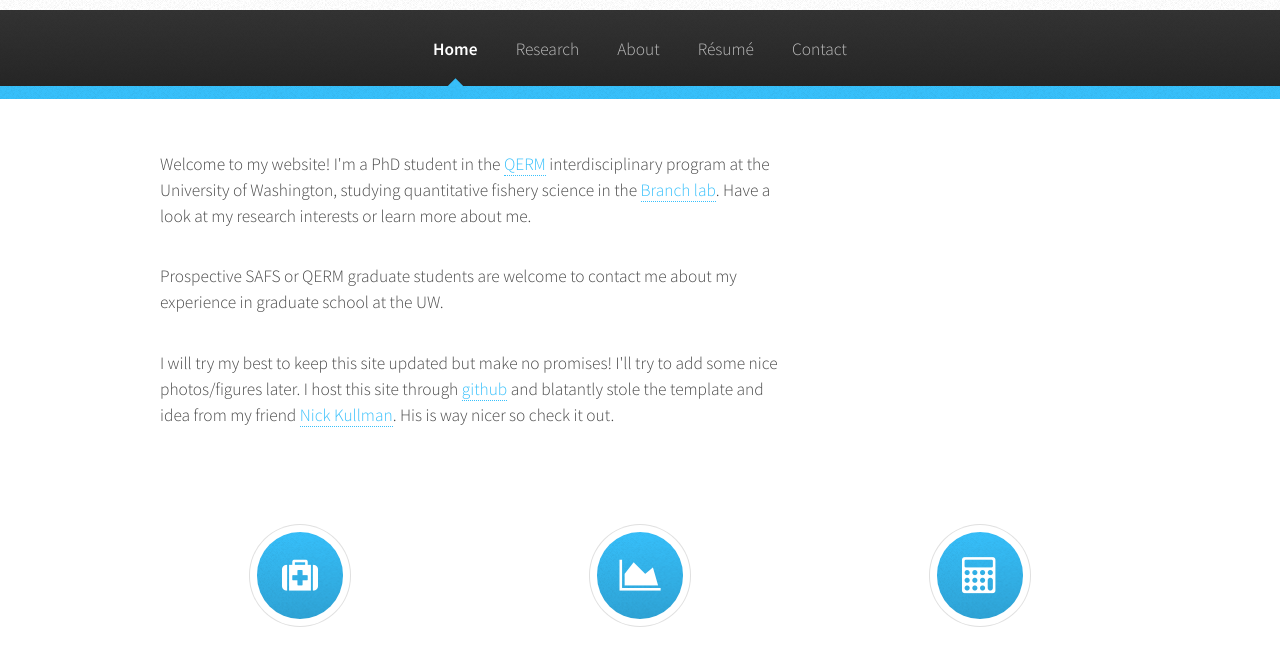
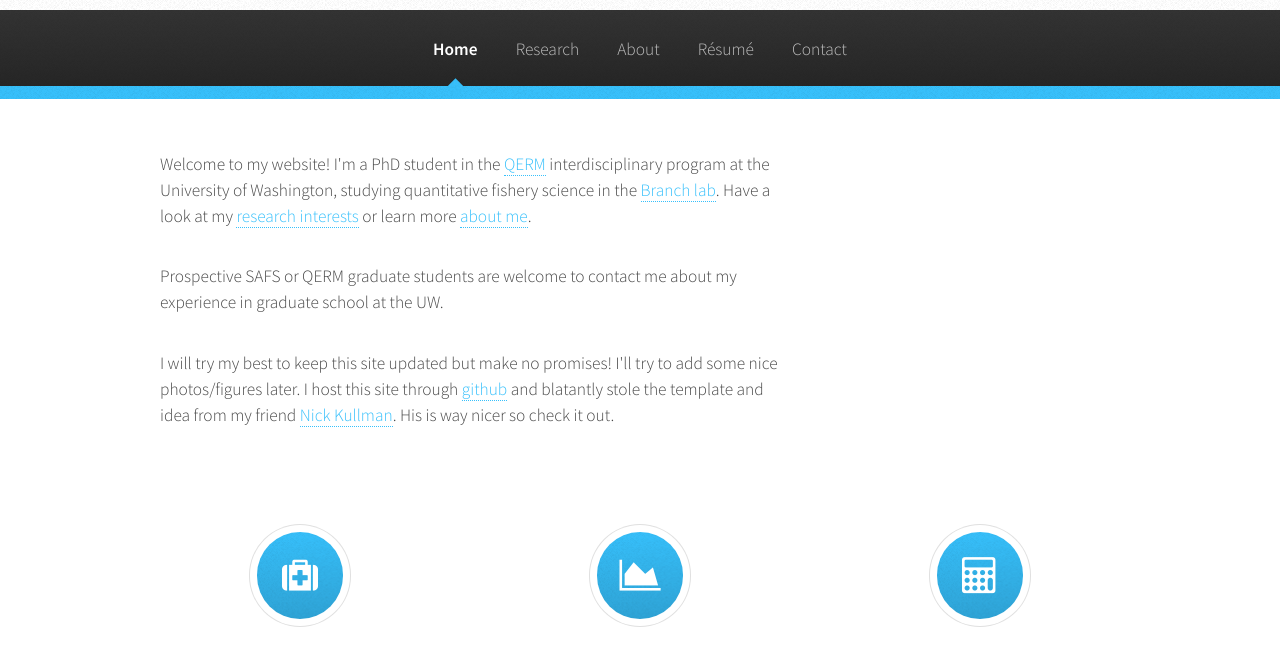
Before and after one commit to colemonnahan/colemonnahan.github.io, a plain HTML site: page index.html in a window 1280 px wide. Shown: the part 88-738 px from the top of the page. Drawn offline with Linux system fonts and the light colour scheme; files whose address does not match are found by name.

Commit message:
Update CV, minor text fixes

```diff
--- a/index.html
+++ b/index.html
@@ -35,7 +35,7 @@
 	      </ul>
 	    </li>
 	    <li><a href="about.html">About</a></li>
-	    <li><a href="Monnahan_CV.pdf">Résumé</a></li>
+	    <li><a href="files/Monnahan_CV.pdf">Résumé</a></li>
 	    <li><a href="contact.html">Contact</a></li>
 	  </ul>
 	</nav>
@@ -54,8 +54,8 @@
 		    interdisciplinary program at the University of
 		    Washington, studying quantitative fishery science in the
 		    <a href="https://fish.uw.edu/faculty/trevor-branch/">Branch
-		      lab</a>. Have a look at my research interests or learn
-		    more about me.</p>
+		      lab</a>. Have a look at my <a href="research.html">research interests</a> or learn
+		    more <a href="about.html">about me</a>.</p>
 
 		    <p>Prospective SAFS or QERM graduate students are welcome to contact me about
 		      my experience in graduate school at the UW.</p>
```
Also changed, not shown: 2 other files.
